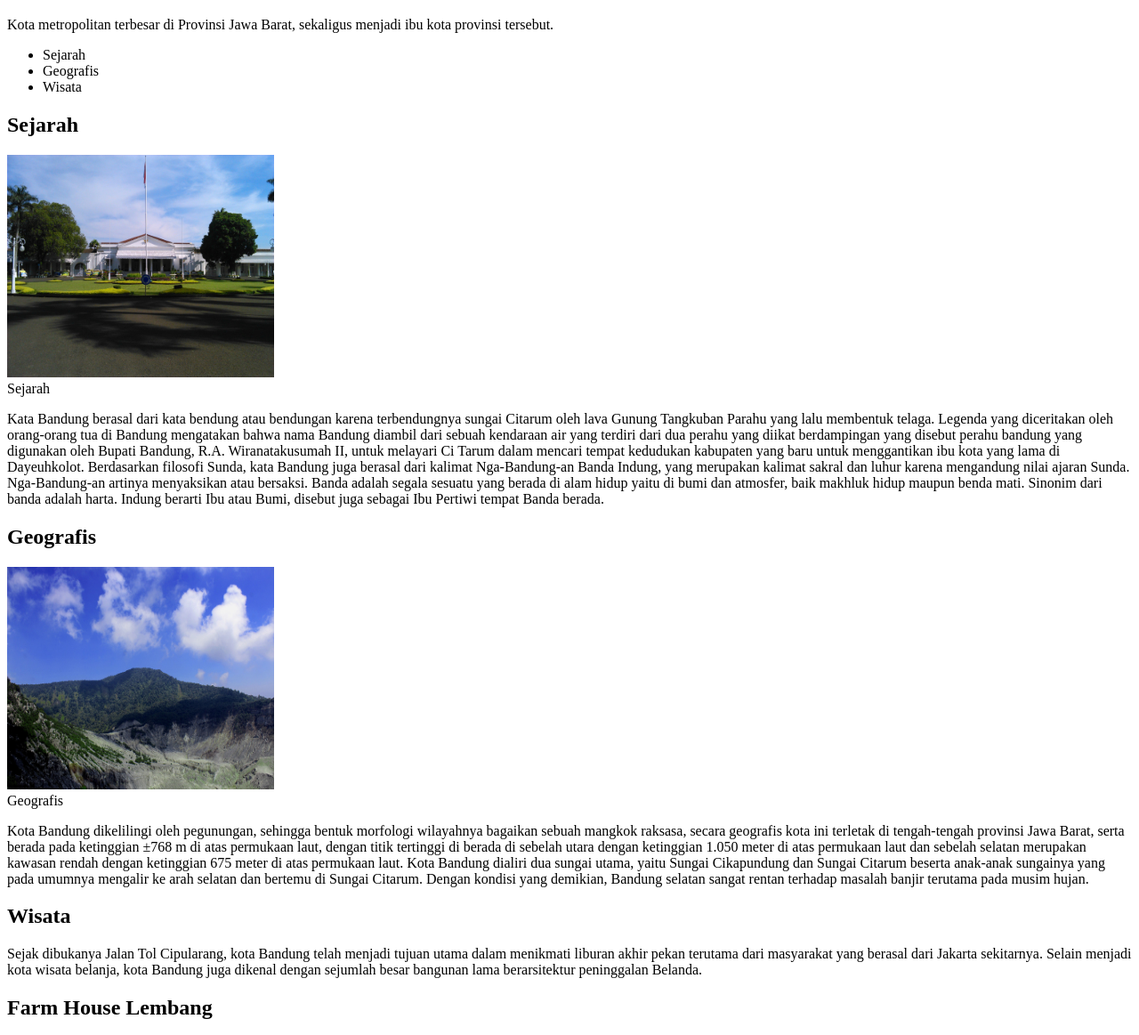
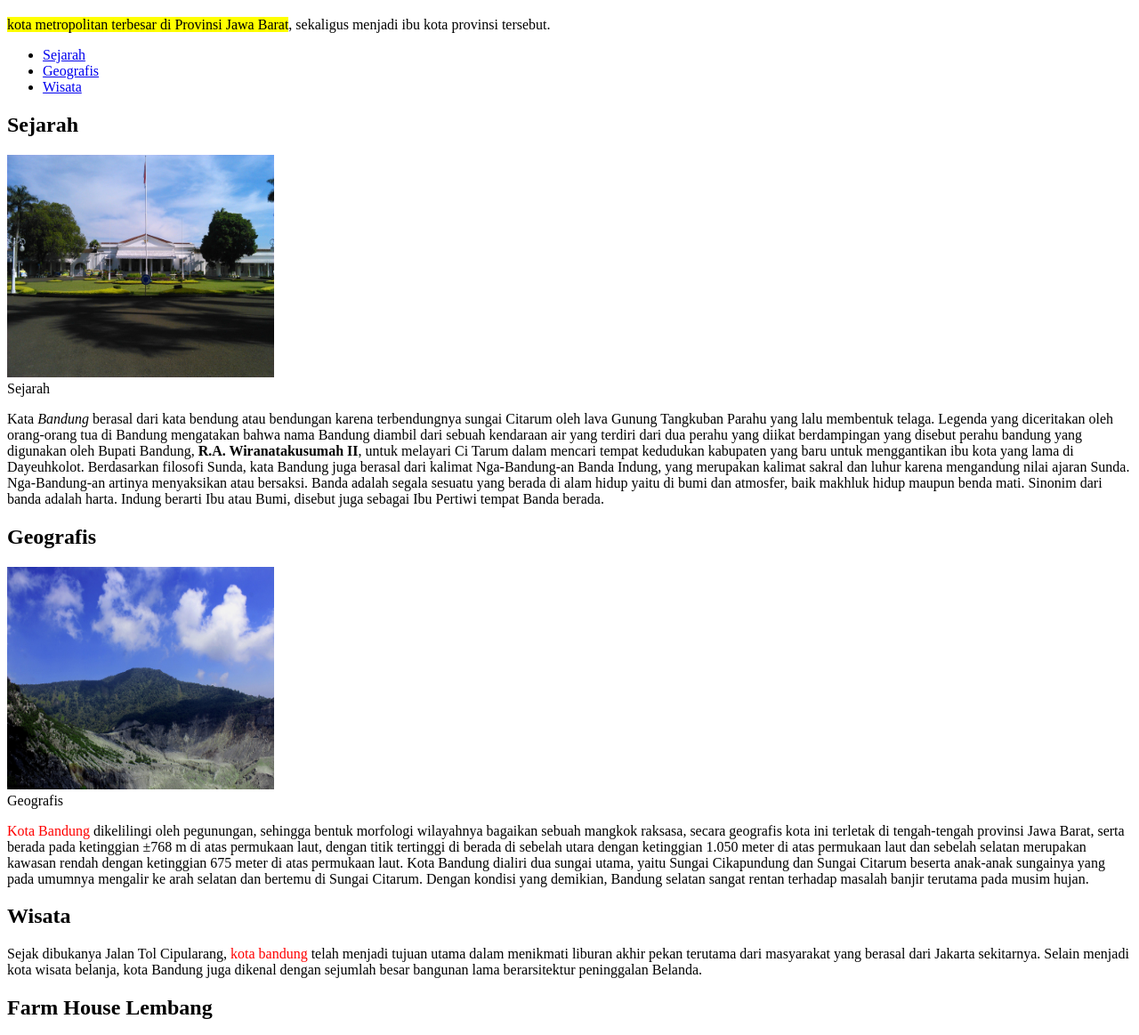
Before and after one commit to eddosaputra/WebDaasar, a plain HTML site: page index.html in a window 1280 px wide. Shown: the part 61-1224 px from the top of the page at 89% size. Drawn offline with Linux system fonts and the light colour scheme.

Commit message:
menambahkan elemen style

```diff
--- a/index.html
+++ b/index.html
@@ -7,30 +7,33 @@
 
   <body>
   <h1>Bandung</h1>
-  <p>Kota metropolitan terbesar di Provinsi Jawa Barat, sekaligus menjadi ibu kota provinsi tersebut.</p>
+  <p><mark>kota metropolitan terbesar di Provinsi Jawa Barat</mark>, sekaligus menjadi ibu kota provinsi tersebut.</p>
   <ul>
-    <li>Sejarah</li>
-    <li>Geografis</li>
-    <li>Wisata</li>
+    <li><a href="#Sejarah">Sejarah</a></li>
+    <li><a href="#Geografis">Geografis</a></li>
+    <li><a href="#Wisata">Wisata</a></li>
   </ul>
+  <style>.merah {
+    color: red;}
+    </style>
 
 
-  <h2>Sejarah</h2>
+  <h2 id="Sejarah">Sejarah</h2>
   <img src="/img/history.jpg" alt="sejarah" width="300px" height="250px">
   <figcaption>Sejarah</figcaption>
-  <p>Kata Bandung berasal dari kata bendung atau bendungan karena terbendungnya sungai Citarum oleh lava Gunung Tangkuban Parahu yang lalu membentuk telaga. Legenda yang diceritakan oleh orang-orang tua di Bandung mengatakan bahwa nama Bandung diambil dari sebuah kendaraan air yang terdiri dari dua perahu yang diikat berdampingan yang disebut perahu bandung yang digunakan oleh Bupati Bandung, R.A. Wiranatakusumah II, untuk melayari Ci Tarum dalam mencari tempat kedudukan kabupaten yang baru untuk menggantikan ibu kota yang lama di Dayeuhkolot.
+  <p>Kata <i>Bandung</i> berasal dari kata bendung atau bendungan karena terbendungnya sungai Citarum oleh lava Gunung Tangkuban Parahu yang lalu membentuk telaga. Legenda yang diceritakan oleh orang-orang tua di Bandung mengatakan bahwa nama Bandung diambil dari sebuah kendaraan air yang terdiri dari dua perahu yang diikat berdampingan yang disebut perahu bandung yang digunakan oleh Bupati Bandung, <strong>R.A. Wiranatakusumah II</strong>, untuk melayari Ci Tarum dalam mencari tempat kedudukan kabupaten yang baru untuk menggantikan ibu kota yang lama di Dayeuhkolot.
      Berdasarkan filosofi Sunda, kata Bandung juga berasal dari kalimat Nga-Bandung-an Banda Indung, yang merupakan kalimat sakral dan luhur karena mengandung nilai ajaran Sunda. Nga-Bandung-an artinya menyaksikan atau bersaksi. Banda adalah segala sesuatu yang berada di alam hidup yaitu di bumi dan atmosfer, baik makhluk hidup maupun benda mati. Sinonim dari banda adalah harta. Indung berarti Ibu atau Bumi, disebut juga sebagai Ibu Pertiwi tempat Banda berada.
      </p>
 
-  <h2>Geografis</h2>
+  <h2 id="Geografis">Geografis</h2>
   <img src="img/geografis.jpg" alt="geografis" width="300px" height="250px">
   <figcaption>Geografis</figcaption>
-  <p>Kota Bandung dikelilingi oleh pegunungan, sehingga bentuk morfologi wilayahnya bagaikan sebuah mangkok raksasa, secara geografis kota ini terletak di tengah-tengah provinsi Jawa Barat, serta berada pada ketinggian ±768 m di atas permukaan laut, dengan titik tertinggi di berada di sebelah utara dengan ketinggian 1.050 meter di atas permukaan laut dan sebelah selatan merupakan kawasan rendah dengan ketinggian 675 meter di atas permukaan laut.
+  <p><span class="merah">Kota Bandung</span> dikelilingi oleh pegunungan, sehingga bentuk morfologi wilayahnya bagaikan sebuah mangkok raksasa, secara geografis kota ini terletak di tengah-tengah provinsi Jawa Barat, serta berada pada ketinggian ±768 m di atas permukaan laut, dengan titik tertinggi di berada di sebelah utara dengan ketinggian 1.050 meter di atas permukaan laut dan sebelah selatan merupakan kawasan rendah dengan ketinggian 675 meter di atas permukaan laut.
      Kota Bandung dialiri dua sungai utama, yaitu Sungai Cikapundung dan Sungai Citarum beserta anak-anak sungainya yang pada umumnya mengalir ke arah selatan dan bertemu di Sungai Citarum. Dengan kondisi yang demikian, Bandung selatan sangat rentan terhadap masalah banjir terutama pada musim hujan.
      </p>
 
-  <h2>Wisata</h2>
-  <p>Sejak dibukanya Jalan Tol Cipularang, kota Bandung telah menjadi tujuan utama dalam menikmati liburan akhir pekan terutama dari masyarakat yang berasal dari Jakarta sekitarnya. Selain menjadi kota wisata belanja, kota Bandung juga dikenal dengan sejumlah besar bangunan lama berarsitektur peninggalan Belanda.
+  <h2 id="Wisata">Wisata</h2>
+  <p>Sejak dibukanya Jalan Tol Cipularang, <span class="merah">kota bandung</span> telah menjadi tujuan utama dalam menikmati liburan akhir pekan terutama dari masyarakat yang berasal dari Jakarta sekitarnya. Selain menjadi kota wisata belanja, kota Bandung juga dikenal dengan sejumlah besar bangunan lama berarsitektur peninggalan Belanda.
     </p>
 
   <h2>Farm House Lembang</h2>
@@ -44,5 +47,8 @@
   <figcaption>Bosscha</figcaption>
   <p>Memiliki beberapa teleskop, antara lain, Refraktor Ganda Zeiss, Schmidt Bimasakti, Refraktor Bamberg, Cassegrain GOTO, dan Teleskop Surya. Refraktor Ganda Zeiss adalah jenis teleskop terbesar untuk meneropong bintang. Benda ini diletakkan pada atap kubah sehingga saat teropong digunakan, atap tersebut harus dibuka. Observatorium Bosscha boleh dikunjungi oleh siapa pun, tanpa tiket. Namun, bagi yang ingin menggunakan teleskop Zeiss, wajib mendaftarkan diri. Untuk instansi atau lembaga pendidikan, diberikan jadwal hari Selasa sampai Jumat. Sementara itu, kunjungan individu dibuka setiap hari Sabtu.
    </p>
+   <footer>
+    &copy; 2024; Eddo Saputra
+   </footer>
   </body>
 </html>
```
